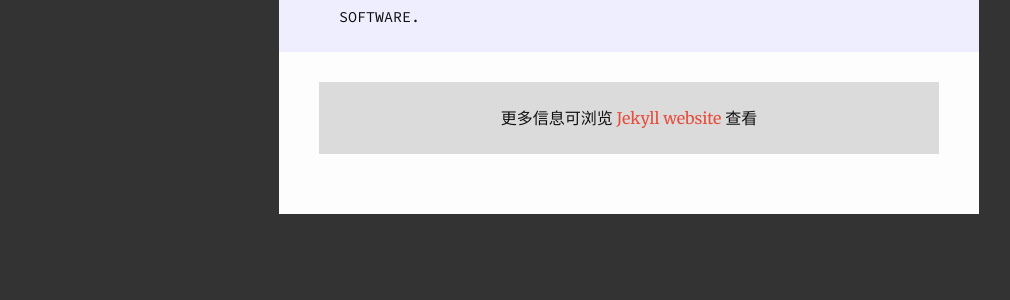
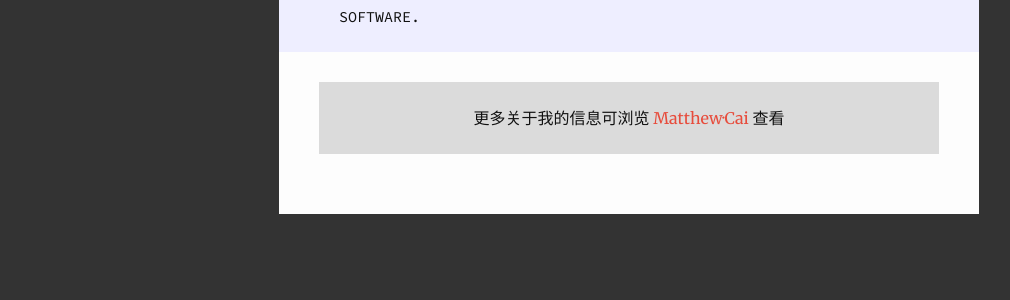
Before and after one commit to Matcai/Matcai.github.io, a Jekyll site: the page built from menu/about/about.md, in a window 1280 px wide. Shown: the part 1837-2137 px from the top of the page, without its empty margins (11-1021 px from the left). Built offline with Jekyll 4.4.1, drawn with Linux system fonts in a browser that asks for light colours; nearby versions of some CDN libraries.

Commit message:
添加个人信息

```diff
--- a/menu/about/about.md
+++ b/menu/about/about.md
@@ -51,4 +51,4 @@ OUT OF OR IN CONNECTION WITH THE SOFTWARE OR THE USE OR OTHER DEALINGS IN THE
 SOFTWARE.
 </pre>
 
-> <center>更多信息可浏览 <a href="http://jekyllrb.com">Jekyll website</a> 查看</center>
+> <center>更多关于我的信息可浏览 <a href="https://github.com/Matcai/">Matthew·Cai</a> 查看</center>
```
